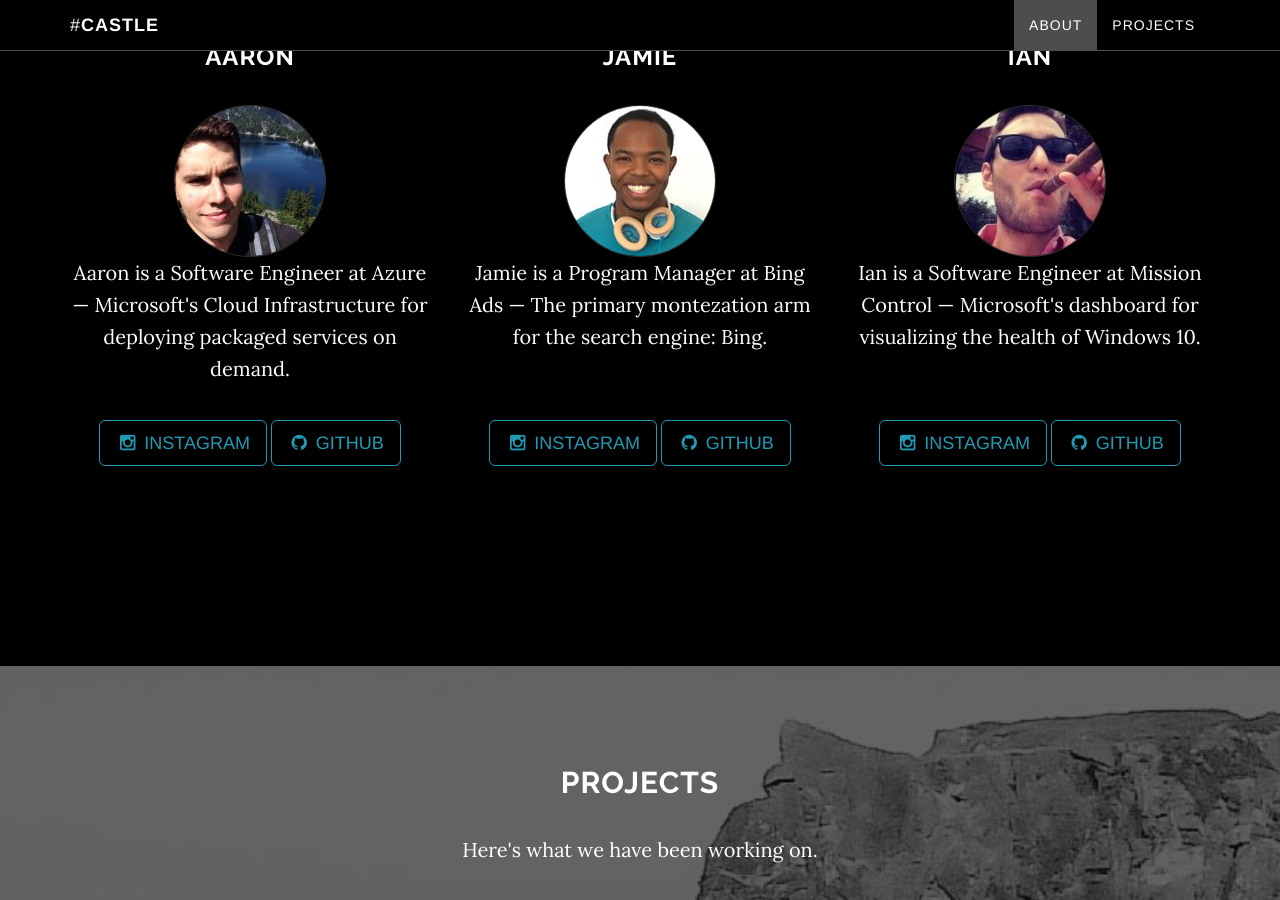
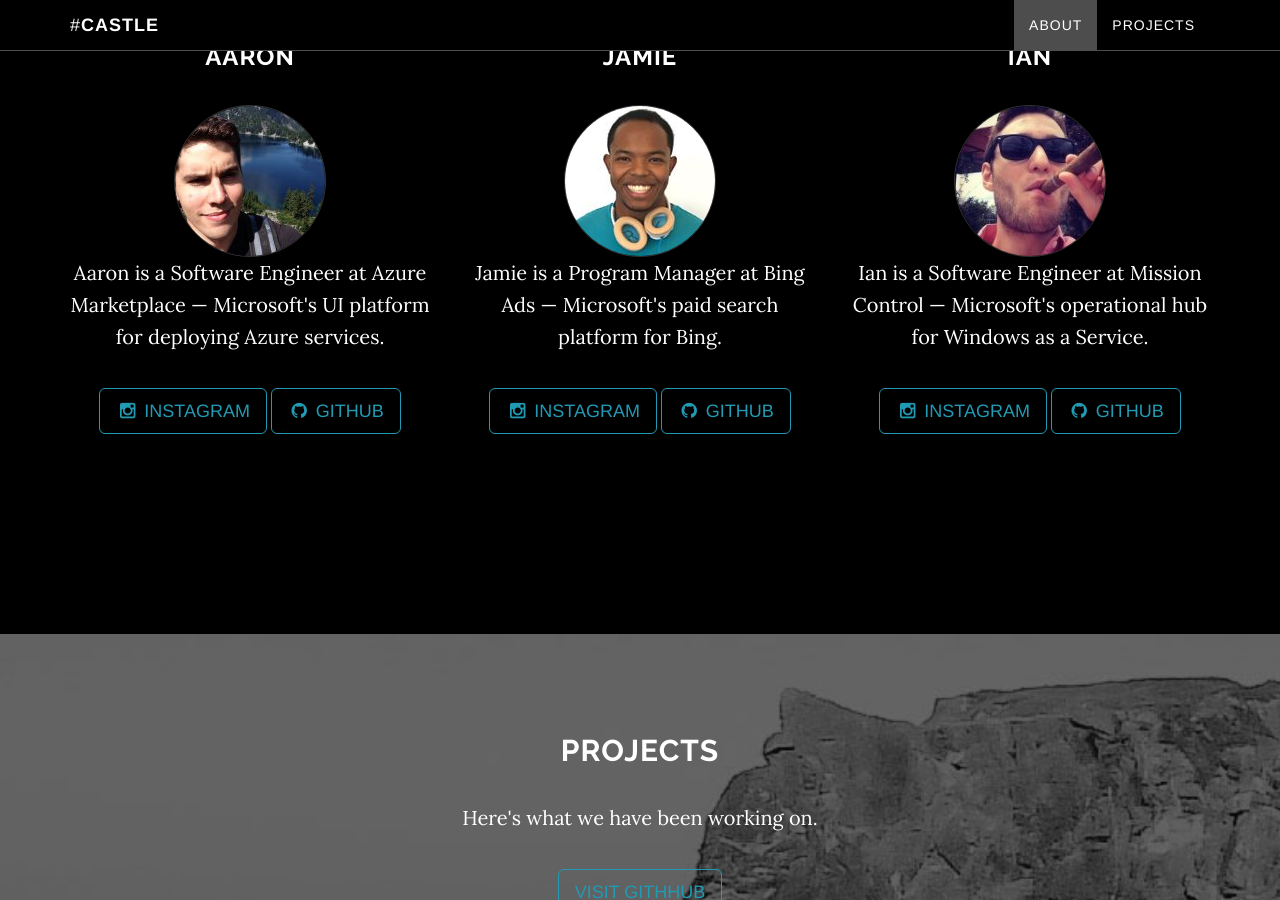
Before and after one commit to hashtagcastle/hashtagcastle, a Jekyll site: the page built from index.html, in a window 1280 px wide and 900 px high, scrolled down 1191 px. Built offline with Jekyll 4.4.1, drawn with Linux system fonts in a browser that asks for light colours.

Commit message:
Fixes #5 - to update everyone's profile info

```diff
--- a/_config.yml
+++ b/_config.yml
@@ -27,17 +27,17 @@
   - name: "Aaron"
     instagram: "ammobear"
     github: "AmmoBear"
-    about: "Aaron is a Software Engineer at Azure &mdash;  Microsoft's Cloud Infrastructure for deploying packaged services on demand."
+    about: "Aaron is a Software Engineer at Azure Marketplace &mdash; Microsoft's UI platform for deploying Azure services."
 
   - name: "Jamie"
     instagram: "jamiechung"
     github: "JamieChung"
-    about: "Jamie is a Program Manager at Bing Ads &mdash; The primary montezation arm for the search engine: Bing."
+    about: "Jamie is a Program Manager at Bing Ads &mdash; Microsoft's paid search platform for Bing."
 
   - name: "Ian"
     instagram: "middleclassian"
     github: "iandvt"
-    about: "Ian is a Software Engineer at Mission Control &mdash; Microsoft's dashboard for visualizing the health of Windows 10."
+    about: "Ian is a Software Engineer at Mission Control &mdash; Microsoft's operational hub for Windows as a Service."
 
 # Social networks usernames (many more available: google-plus, flickr, dribbble, pinterest, instagram, tumblr, linkedin, etc.)
 social:
```
